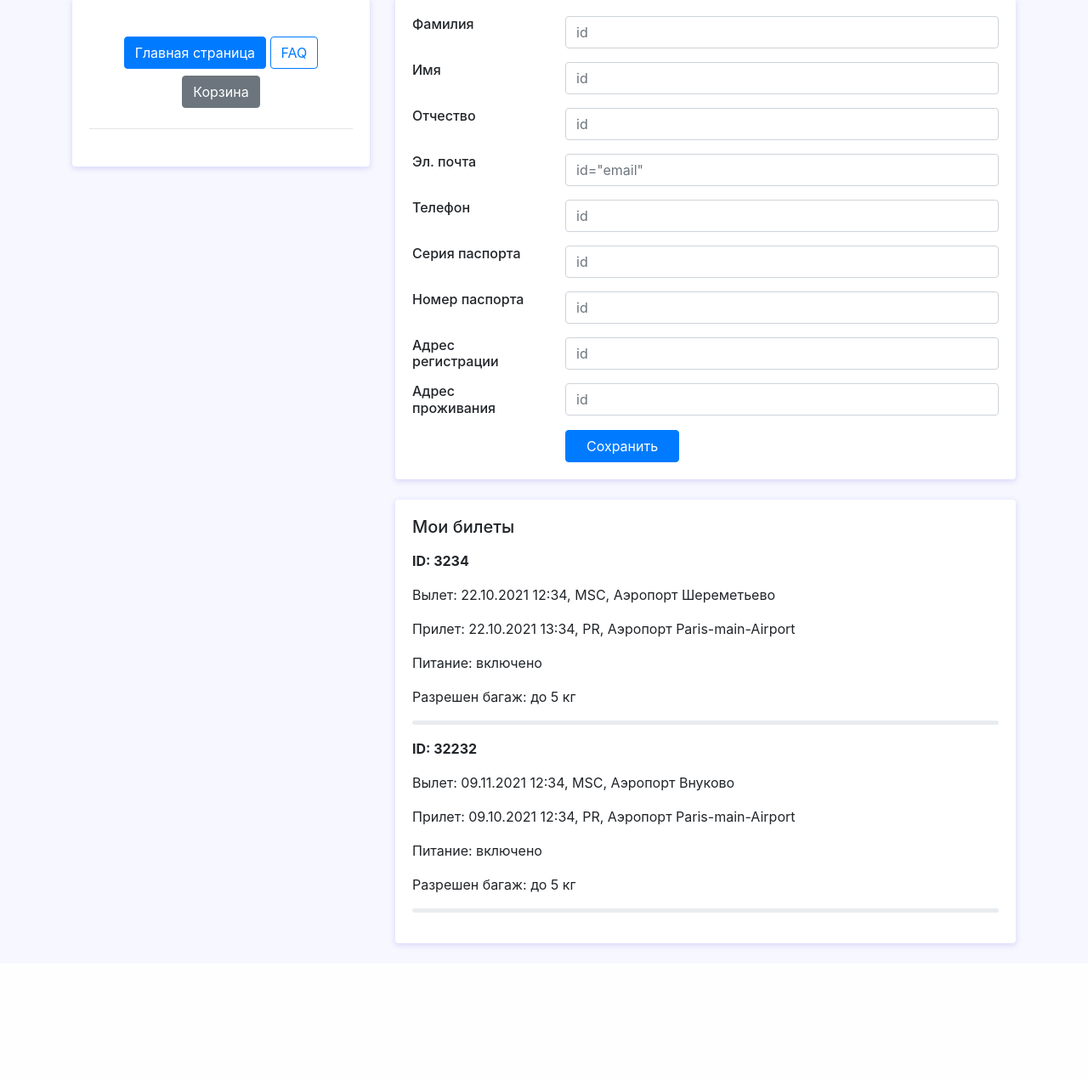
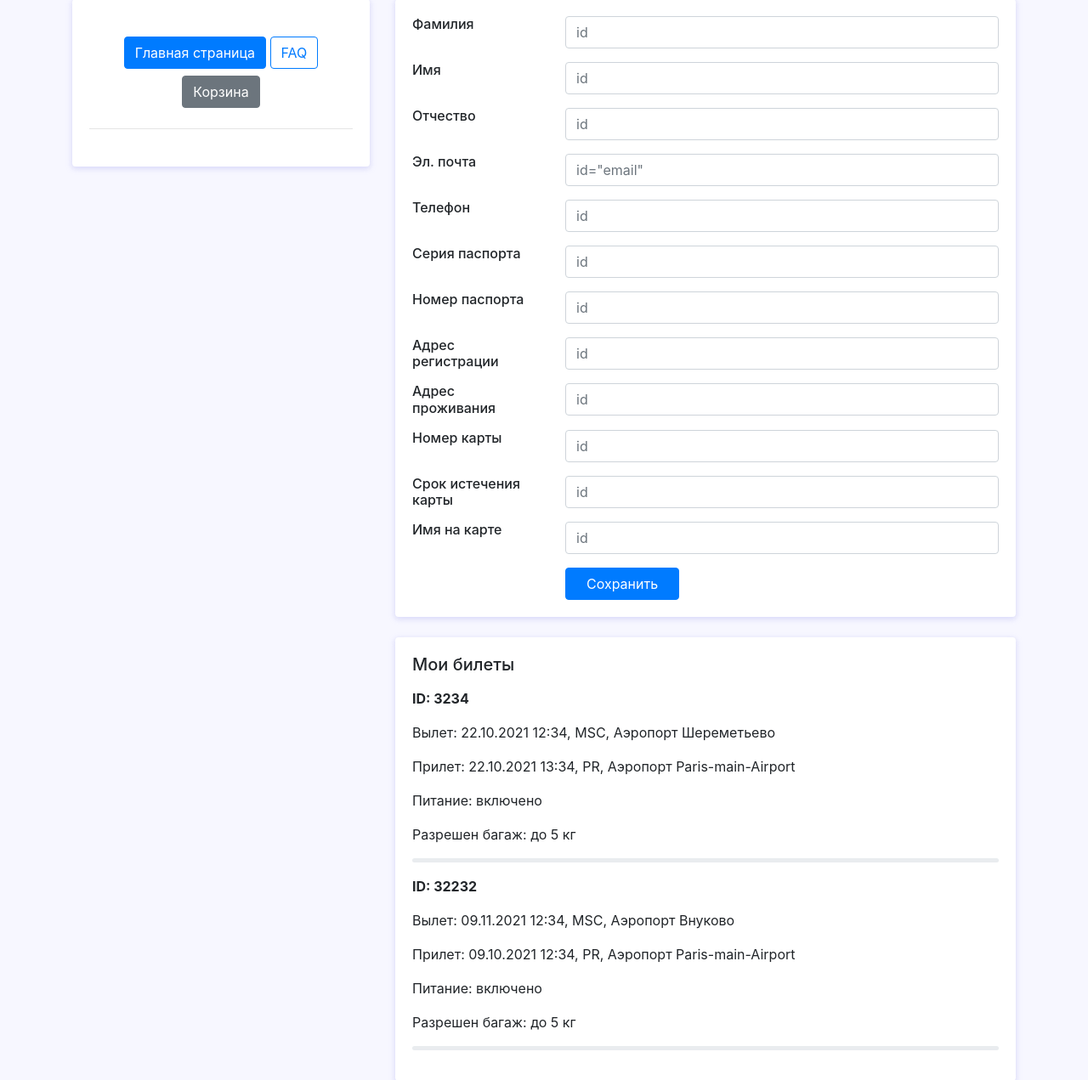
Before and after one commit to ukurysheva/globavia, a Flask app: template templates/profile_edit_data_and_skills-Bootdey.com.html in a window 1280 px wide. Shown: the part 21-1292 px from the top of the page at 85% size. Before the commit the page ends 1137 px from the top, so only its background shows below. Run offline with Flask 2, Linux system fonts and the light colour scheme; the template is opened without the code that fills it, so the values that code supplies are empty; some libraries are stand-ins or nearby versions.

Commit message:
personal cabinet

```diff
--- a/main.py
+++ b/main.py
@@ -274,6 +274,7 @@ def personal_cabinet():
             logger.info("after post")
 
             body_person["userLastName"] = "" if request.form.get("familyname") is None else request.form.get("familyname")
+            logger.info(request.form.get("familyname"))
             body_person["userFirstName"] = "" if request.form.get("firstname") is None else request.form.get("firstname")
             body_person["userMiddleName"] = "" if request.form.get("middlename") is None else request.form.get("middlename")
             body_person["userEmail"] = "" if request.form.get("email") is None else request.form.get("email")
--- a/templates/profile_edit_data_and_skills-Bootdey.com.html
+++ b/templates/profile_edit_data_and_skills-Bootdey.com.html
@@ -110,6 +110,30 @@
 									<input type="text" class="form-control" placeholder={{ address_accommodation}} id = "address_accommodation">
 								</div>
 							</div>
+							<div class="row mb-3">
+								<div class="col-sm-3">
+									<h6 class="mb-0">Номер карты</h6>
+								</div>
+								<div class="col-sm-9 text-secondary">
+									<input type="text" class="form-control" placeholder={{ card_number}} id = "card_number">
+								</div>
+							</div>
+							<div class="row mb-3">
+								<div class="col-sm-3">
+									<h6 class="mb-0">Срок истечения карты</h6>
+								</div>
+								<div class="col-sm-9 text-secondary">
+									<input type="text" class="form-control" placeholder={{ card_date}} id = "card_date">
+								</div>
+							</div>
+							<div class="row mb-3">
+								<div class="col-sm-3">
+									<h6 class="mb-0">Имя на карте</h6>
+								</div>
+								<div class="col-sm-9 text-secondary">
+									<input type="text" class="form-control" placeholder={{ card_name}} id = "card_name">
+								</div>
+							</div>
 							<div class="row">
 								<div class="col-sm-3"></div>
 								<div class="col-sm-9 text-secondary">
```
